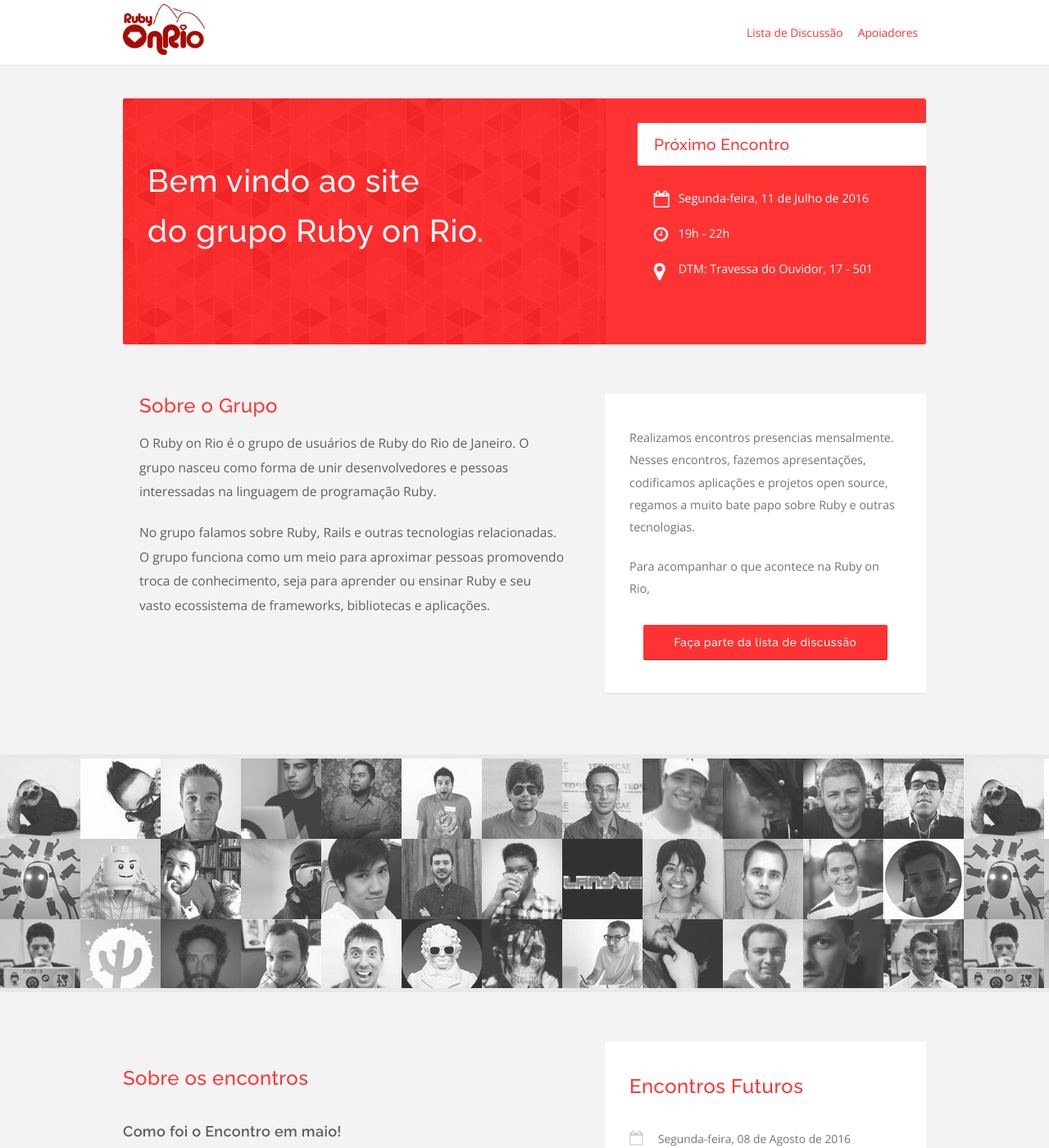
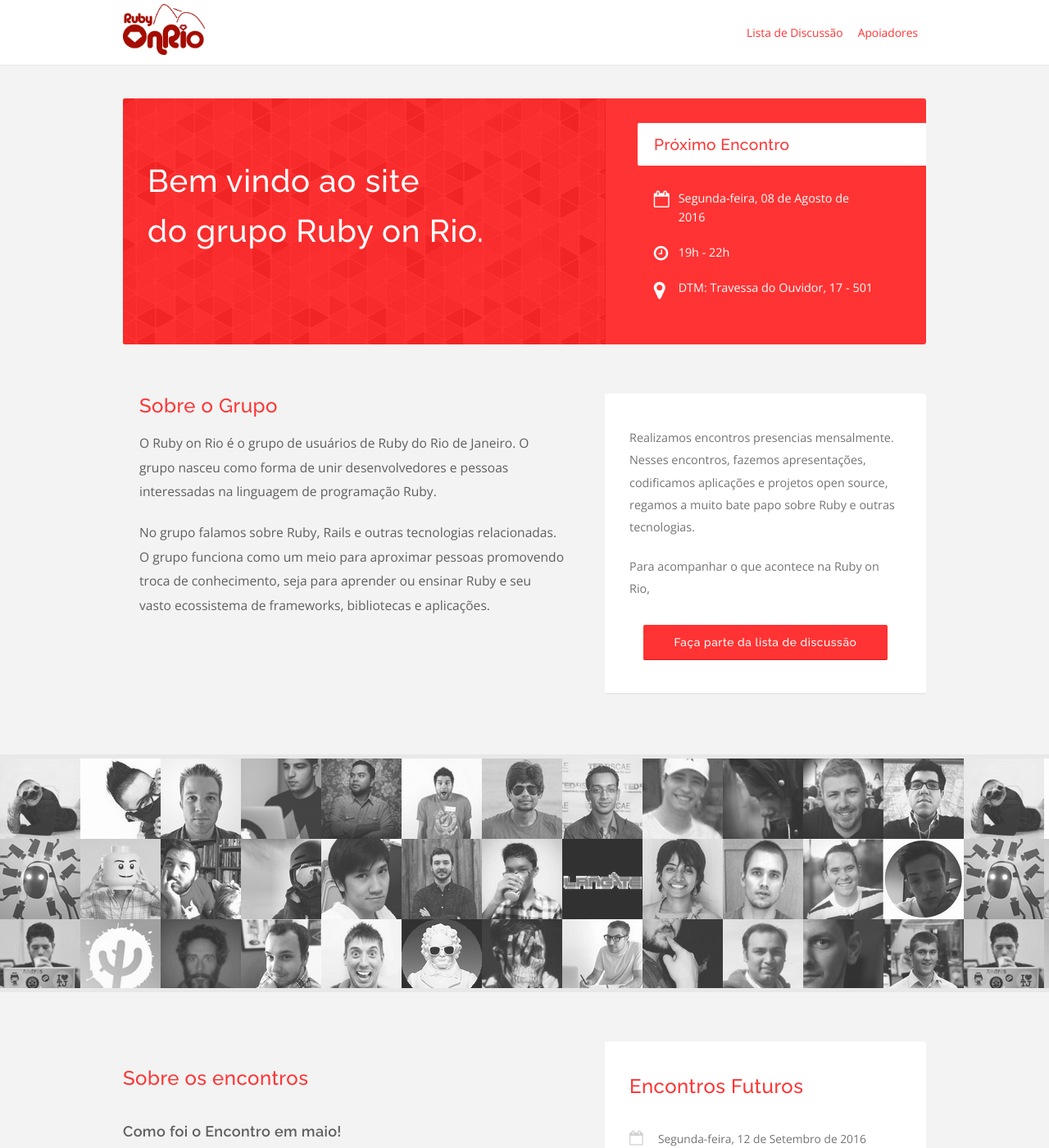
Before and after one commit to rubyonrio/rubyonrio.github.com, a Jekyll site: the page built from index.html, in a window 1280 px wide and 1400 px high. Shown: the whole window at 82% size. Built offline with Jekyll 4.4.1, drawn with Linux system fonts in a browser that asks for light colours; nearby versions of some CDN libraries.

Commit message:
Alteração de data do proximo evento

```diff
--- a/index.html
+++ b/index.html
@@ -5,10 +5,10 @@ title: Ruby on Rio
 event_address: 'DTM: Travessa do Ouvidor, 17 - 501'
 event_hours: '19h - 22h'
 next_event:
-    day: Segunda-feira, 11 de Julho de 2016
+    day: Segunda-feira, 08 de Agosto de 2016
 future_events:
   -
-    day: Segunda-feira, 08 de Agosto de 2016
+    day: Segunda-feira, 12 de Setembro de 2016
 ---
 
 <div class="containner">
```
